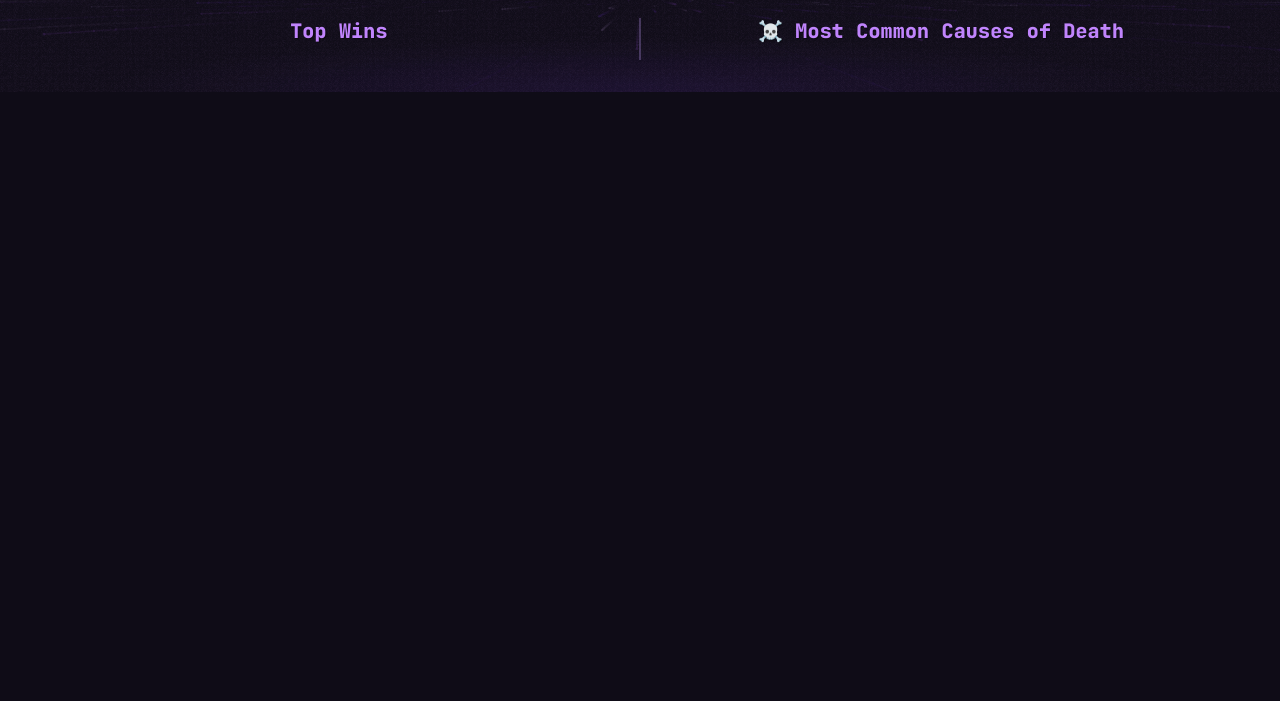
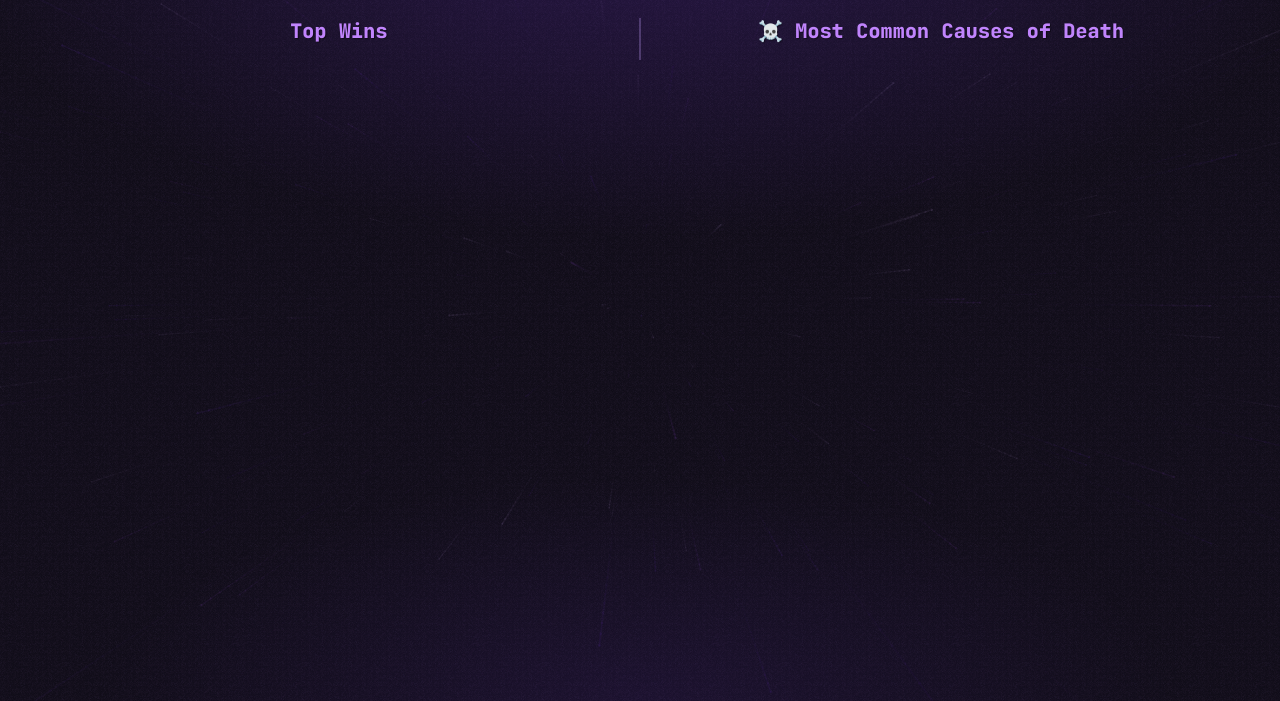
Before and after one commit to ProjectDiskDroid/Password-Battle-Royale-But-Better, a website built with Vite: page leaderboard.html in a window 1280 px wide. Shown: the part 99-800 px from the top of the page. Built offline with nearby package versions, Linux system fonts and the light colour scheme; no server answers; animation ran at ten frames a second.

Commit message:
Fix leaderboard page background collapsing to content height
body had no explicit height, so the background gradient and star-tunnel
canvas (both sized off the body's box) only covered the game page because
its content happened to reach full viewport height via #vertical-groups.
The much shorter leaderboard page collapsed to a thin strip instead.

Co-Authored-By: Claude Sonnet 5 <noreply@anthropic.com>

```diff
--- a/src/theme.css
+++ b/src/theme.css
@@ -36,6 +36,7 @@ html {
 
 body {
 	margin: 0;
+	min-height: 100vh; /* so short pages (e.g. leaderboard.html) still get a full-screen background instead of collapsing to content height */
 	overflow: hidden; /* prevent the parent itself from scrolling */
 	position: relative;
 
```
